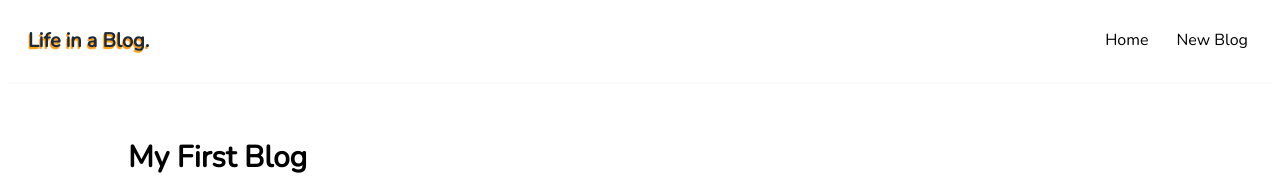
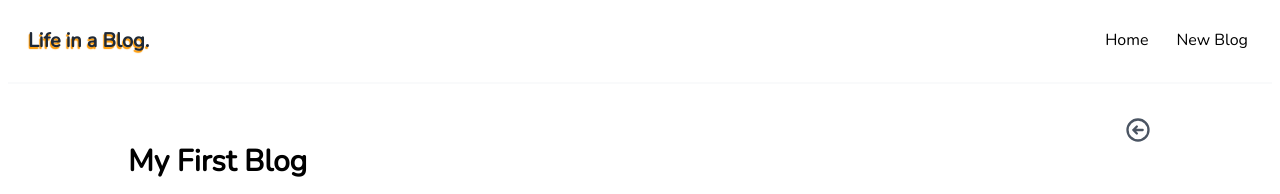
Before and after one commit to nikhiljerry29/Life-In-A-Blog, a React (Create React App) app: page /blogs/1 in a window 1280 px wide. Shown: the top 194 px of the page. Built offline with nearby package versions, Linux system fonts and the light colour scheme; data requests are answered from the project's data file; grey boxes are pictures that could not be loaded.

Commit message:
Added 404 page

```diff
--- a/src/App.js
+++ b/src/App.js
@@ -4,22 +4,29 @@ import BlogDetail from "./components/BlogDetail";
 import CreateBlog from "./components/CreateBlog";
 import Home from "./components/Home";
 import Navbar from "./components/Navbar";
+import Page404 from "./components/Page404";
 
 function App() {
    return (
       <Router>
          <div className='font-nunito container mx-auto'>
             <Navbar />
-            <div className='p-5 my-9 mx-2'>
+            <div className='p-5 my-3 mx-2'>
                <Switch>
                   <Route exact path='/'>
                      <Home />
                   </Route>
+
                   <Route path='/create'>
                      <CreateBlog />
                   </Route>
+
                   <Route path='/blogs/:id'>
                      <BlogDetail />
+                  </Route>
+
+                  <Route path='*'>
+                     <Page404 />
                   </Route>
                </Switch>
             </div>
--- a/src/components/BlogDetail.js
+++ b/src/components/BlogDetail.js
@@ -1,11 +1,15 @@
 import React from "react";
-import { useParams } from "react-router-dom/cjs/react-router-dom.min";
+import {
+   useHistory,
+   useParams,
+} from "react-router-dom/cjs/react-router-dom.min";
 import useFetch from "../hooks/useFetch";
 import Loader from "../utils/Loader";
 import Error from "../utils/Error";
 
 function BlogDetail() {
    const { id } = useParams();
+   const history = useHistory();
    const {
       data: blog,
       isLoading,
@@ -14,6 +18,28 @@ function BlogDetail() {
 
    return (
       <div className='max-w-5xl mx-auto'>
+         <div className='flex justify-end'>
+            <button
+               onClick={() => {
+                  history.go(-1);
+               }}
+            >
+               <svg
+                  xmlns='http://www.w3.org/2000/svg'
+                  className='w-7 text-gray-600'
+                  fill='none'
+                  viewBox='0 0 24 24'
+                  stroke='currentColor'
+                  strokeWidth={2}
+               >
+                  <path
+                     strokeLinecap='round'
+                     strokeLinejoin='round'
+                     d='M11 15l-3-3m0 0l3-3m-3 3h8M3 12a9 9 0 1118 0 9 9 0 01-18 0z'
+                  />
+               </svg>
+            </button>
+         </div>
          {isLoading && <Loader />}
 
          {error && <Error text={error} />}
@@ -30,7 +56,9 @@ function BlogDetail() {
                      className='w-full md:w-96 md:float-left md:mr-4 md:mb-4 rounded shadow-md'
                   />
                )}
-               <p className='text-md text-justify mt-2 md:mt-auto'>{blog.body}</p>
+               <p className='text-md text-justify mt-2 md:mt-auto'>
+                  {blog.body}
+               </p>
                <h6 className='text-gray-700 text-right capitalize italic mt-4'>
                   <span>
                      <svg
--- a/src/components/Home.js
+++ b/src/components/Home.js
@@ -10,8 +10,8 @@ function Home() {
    const { data, isLoading, error } = useFetch("http://localhost:8000/blogs");
 
    return (
-      <main className='grid md:grid-cols-3 gap-5'>
-         <div className='col-span-2'>
+      <main>
+         <div className='max-w-2xl mx-auto'>
             <h2 className='text-2xl font-bold'>{title}</h2>
 
             {error && <Error text={error} />}
@@ -20,8 +20,6 @@ function Home() {
 
             {data && <BlogList blogs={data} title='All Blogs' />}
          </div>
-
-         <div className='col-span-1'></div>
       </main>
    );
 }
--- /dev/null
+++ b/src/components/Page404.js
@@ -0,0 +1,25 @@
+import React from "react";
+import { Link } from "react-router-dom";
+import image404 from "../images/page_not_found.svg";
+
+function Page404() {
+   return (
+      <div className='flex flex-col justify-center text-center'>
+         <h1 className='text-5xl font-extrabold bg-clip-text text-transparent bg-gradient-to-r from-pink-500 to-violet-500'>
+            Sorry!
+         </h1>
+         <p className='text-lg mt-3'>The page cannot be found.</p>
+         <div className='my-5'>
+            <Link
+               to={"/"}
+               className='text-white bg-gradient-to-r from-green-400 via-green-500 to-green-600 hover:bg-gradient-to-br focus:ring-4 focus:ring-green-300 dark:focus:ring-green-800 font-medium rounded-lg text-sm px-5 py-2.5 text-center mr-2 mb-2'
+            >
+               Back to Home
+            </Link>
+         </div>
+         <img src={image404} alt='Page 404' className='md:w-1/2 md:mx-auto' />
+      </div>
+   );
+}
+
+export default Page404;
```
Also changed, not shown: src/images/page_not_found.svg (added).
